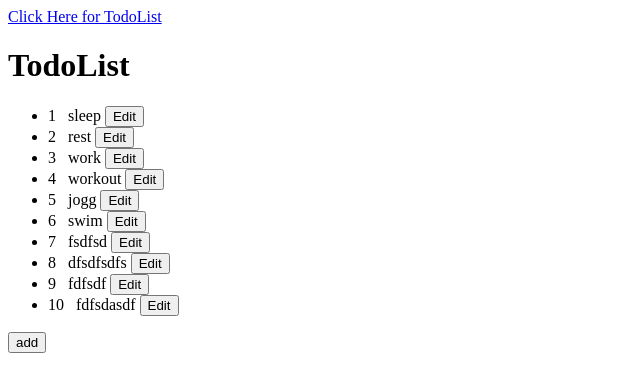
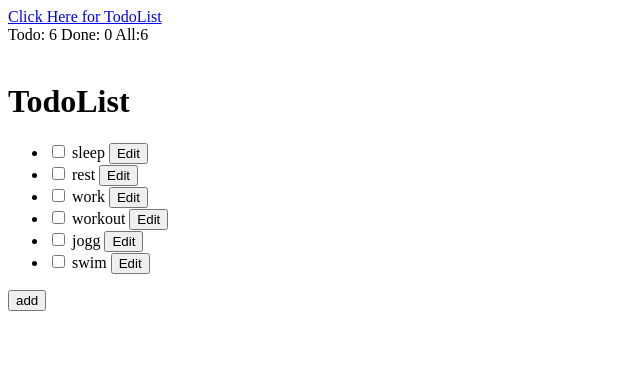
Before and after one commit to vikas-bisht/angularTodo, an Angular app: page /list in a window 1280 px wide. Shown: the top 392 px of the page, without its empty margins (0-640 px from the left). Built offline with nearby package versions, Linux system fonts and the light colour scheme.

Commit message:
using component as directives and use of  @Input. Stats of todo created

```diff
--- a/src/app/add.component.html
+++ b/src/app/add.component.html
@@ -1,5 +1,6 @@
 
   <div>
+
     <label>name: </label>
     <input [(ngModel)]="todo.name" placeholder="name"/>
   </div>
--- a/src/app/app.module.ts
+++ b/src/app/app.module.ts
@@ -9,10 +9,11 @@ import { Todos } from './mock-todo';
 import { EditComponent } from './edit.component';
 import { AddComponent } from './add.component';
 import { TodoService } from './todo.service';
+import { StatsComponent } from './stats/stats.component';
 
 @NgModule({
   declarations: [
-    AppComponent, ListComponent,EditComponent,AddComponent
+    AppComponent, ListComponent,EditComponent,AddComponent,StatsComponent
   ],
   imports: [
     BrowserModule,FormsModule,RouterModule.forRoot([
--- a/src/app/list.component.html
+++ b/src/app/list.component.html
@@ -1,8 +1,10 @@
+<stats [init]="todos"></stats>
 <h1>TodoList</h1>
 <p></p>
 <ul>
   <li *ngFor="let todo of todos">
-    <span class="badge"> {{todo.id}} </span> &nbsp; {{ todo.name }}
+    <input type="checkbox" (ngModelChange)="markTodo($event,todo)"  [(ngModel)]="todo.selected" />
+     {{ todo.name }}
     <button (click)="edit(todo)">Edit</button>
   </li>
 </ul>
--- a/src/app/list.component.ts
+++ b/src/app/list.component.ts
@@ -1,21 +1,30 @@
-import { Component, OnInit,Input} from '@angular/core';
+import { Component, OnInit, Input, OnChanges} from '@angular/core';
 import { Router } from '@angular/router';
+import { FormsModule } from '@angular/forms';
+import _ from 'lodash';
 
 import { TodoService } from './todo.service'
 import { Todos } from './mock-todo';
 import { Todo } from './todo';
 import { AddComponent } from './add.component';
+import { StatsComponent } from './stats/stats.component';
 
 @Component({
   selector: 'list',
   templateUrl: './list.component.html',
-  //providers: [ TodoService ]
+  // directives: [ StatsComponent ]
 })
 
-export class ListComponent implements OnInit{
+export class ListComponent implements OnInit, OnChanges{
   todos: Todo[];
+//  private log: string='';
   selectedTodo: Todo;
   constructor(private todoservice:TodoService, private router:Router){}
+
+//  private logCheckbox(element:HTMLInputElement): void{
+//    this.log += `Checkbox ${element.value} was ${element.checked?'':'un'}checked\n`
+//  }
+
   edit(todo: Todo): void{
     this.selectedTodo = todo;
     this.router.navigate(['/edit',this.selectedTodo.id]);
@@ -25,12 +34,20 @@ export class ListComponent implements OnInit{
   }
 
   add():void{
-  //  console.log(todo);
     this.router.navigate(['/add']);
   }
-
-
   ngOnInit():void{
     this.getTodos();
   }
+  markTodo($event:any,mtodo:Todo){
+    this.todos = _.map(this.todos,(todo) => {
+      if(todo.id === mtodo.id){
+          todo.complete = !todo.complete;
+        //  console.log(todo);
+        }
+      return todo;
+    });
+  }
+  ngOnChanges(changes){
+  }
 }
--- a/src/app/mock-todo.ts
+++ b/src/app/mock-todo.ts
@@ -1,14 +1,10 @@
 import { Todo } from './todo';
 
 export const Todos : Todo[]=[
-  { id: 1, name: 'sleep' },
-  { id: 2, name: 'rest' },
-  { id: 3, name: 'work' },
-  { id: 4, name: 'workout' },
-  { id: 5, name: 'jogg' },
-  { id: 6, name: 'swim' },
-  { id: 7, name: 'fsdfsd' },
-  { id: 8, name: 'dfsdfsdfs' },
-  { id: 9, name: 'fdfsdf' },
-  { id: 10, name: 'fdfsdasdf' }
+  { id: 1, name: 'sleep', active:false, complete:false },
+  { id: 2, name: 'rest',  active:false, complete:false },
+  { id: 3, name: 'work',  active:false, complete:false  },
+  { id: 4, name: 'workout',  active:false, complete:false  },
+  { id: 5, name: 'jogg', active:false, complete:false  },
+  { id: 6, name: 'swim', active:false, complete:false  }
 ];
--- /dev/null
+++ b/src/app/stats/stats.component.html
@@ -0,0 +1,8 @@
+<div *ngIf="stats" >
+	  Todo: <span class="badge">{{stats.todo}}</span>
+
+	  Done: <span class="badge">{{stats.done}}</span>
+
+	  All:<span class="badge">{{stats.todo + stats.done}}</span>
+</div>
+<br/>
--- /dev/null
+++ b/src/app/stats/stats.component.ts
@@ -0,0 +1,37 @@
+import { Component, Input, OnInit, OnChanges } from '@angular/core';
+import _ from 'lodash';
+import { Stats } from './stats';
+
+import { Todo } from './../todo';
+
+@Component({
+  selector: 'stats' ,
+  templateUrl: './stats.component.html'
+})
+
+export class StatsComponent implements OnInit, OnChanges{
+  @Input('init') todos: Todo[]=[];
+  stats: Stats;
+  ngOnInit(){
+    this.updateStats(this.todos);
+  }
+
+  ngOnChanges(changes){
+    this.updateStats(changes.todos.currentValue);
+  }
+  updateStats(todos){
+    let done = _.reduce(todos, (completed, todo: Todo)=>{
+      if(todo.complete){
+        completed++;
+      }
+      return completed;
+    },0);
+    let todo = _.reduce(todos, (left,todo: Todo)=>{
+      if(!todo.complete){
+        left++;
+      }
+      return left;
+    },0)
+      this.stats= new Stats(todo,done);
+    }
+}
--- /dev/null
+++ b/src/app/stats/stats.ts
@@ -0,0 +1,6 @@
+export class Stats {
+  constructor(
+	  public todo : number = 0,
+	  public done: number = 0
+	){}
+}
--- a/src/app/todo.ts
+++ b/src/app/todo.ts
@@ -1,6 +1,8 @@
 export class Todo{
   constructor(
     public id: number,
-    public name: string
+    public name: string,
+    public active: boolean = false,
+	  public complete: boolean = false
   ){}
 }
```
